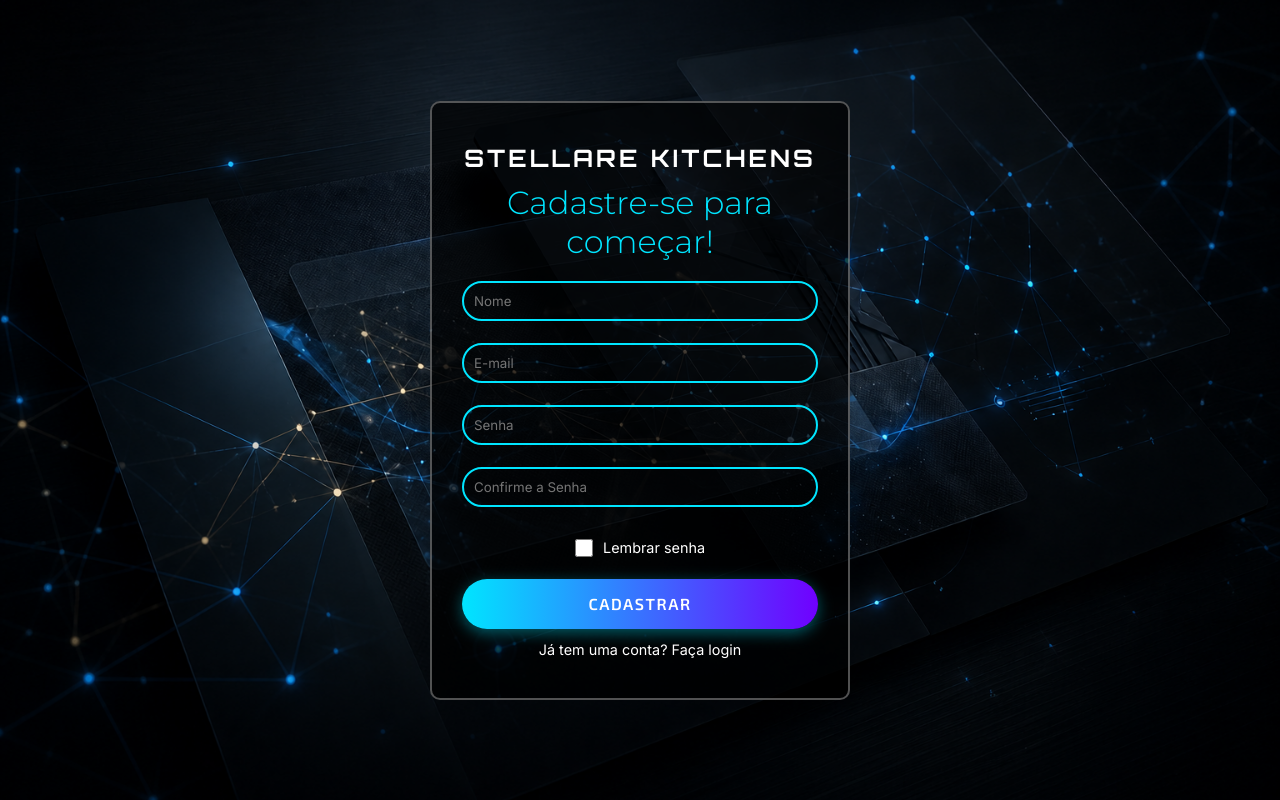
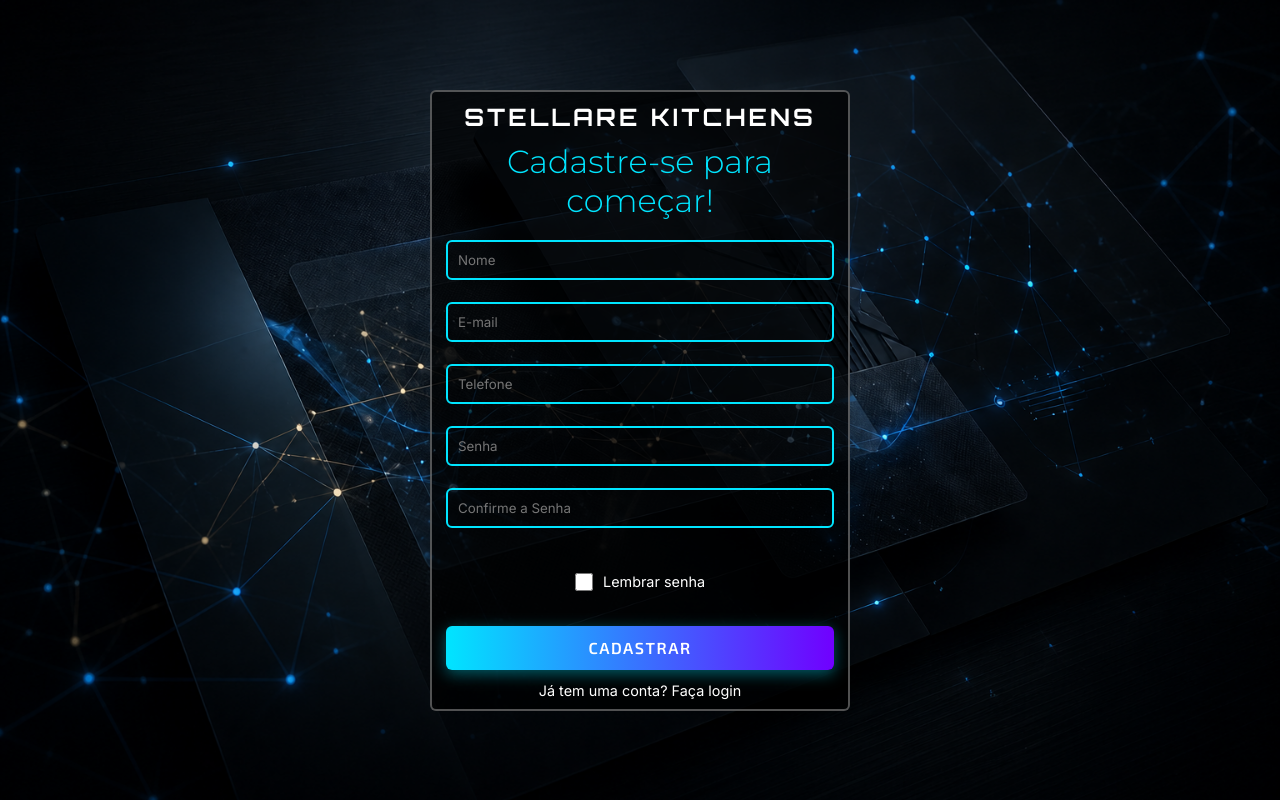
Before and after one commit to W1ll-Amorim/Sistema_agendamento, a FastAPI app: page /cadastro in a window 1280 px wide. Run offline with FastAPI, Linux system fonts and the light colour scheme.

Commit message:
UX: visual e campo telefone na página de cadastro

```diff
--- a/static/css/style.css
+++ b/static/css/style.css
@@ -83,7 +83,7 @@ main {
 .user-avatar {
     width: 36px;
     height: 36px;
-    border-radius: 50%;
+    border-radius: 12%;
     background: linear-gradient(135deg, #00E5FF, #7000FF);
     display: flex;
     align-items: center;
@@ -135,9 +135,9 @@ main {
 .login_box {
     max-width: 420px;
     width: 100%;
-    padding: 40px 30px;
+    padding: 10px 14px;
     background: rgba(0, 0, 0, 0.7);
-    border-radius: 10px;
+    border-radius: 6px;
     border: 2px solid rgba(161, 161, 161, 0.5);
 }
 
@@ -166,7 +166,7 @@ input {
     padding: 10px;
     width: 100%;
     margin-bottom: 4px;
-    border-radius: 25px;
+    border-radius: 6px;
     border: 2px solid #00E5FF;
     background: transparent;
     color: white;
@@ -198,8 +198,8 @@ input[type="submit"] {
     justify-content: center;
     align-items: center;
     width: 100%;
-    height: 50px;
-    border-radius: 25px;
+    height: 44px;
+    border-radius: 6px;
     border: none;
     margin-top: 12px;
     margin-bottom: 12px;
@@ -258,7 +258,7 @@ form {
     margin: 0;
     cursor: pointer;
     width: 18px;
-    height: 18px;
+    height: 44px;
     flex-shrink: 0;
 }
 
@@ -273,9 +273,9 @@ form {
 .cadastro_box {
     max-width: 420px;
     width: 100%;
-    padding: 40px 30px;
+    padding: 10px 14px;
     background: rgba(0, 0, 0, 0.7);
-    border-radius: 10px;
+    border-radius: 6px;
     border: 2px solid rgba(161, 161, 161, 0.5);
 }
 
--- a/templates/cadastro.html
+++ b/templates/cadastro.html
@@ -15,9 +15,8 @@
     <h3>Cadastre-se para começar!</h3>
 
     <input type="text" id="nome" name="nome" placeholder="Nome" required><br>
-
     <input type="email" id="email" name="email" placeholder="E-mail" required><br>
-
+    <input type="telefone" id="telefone" name="telefone" placeholder="Telefone" required><br>
     <input type="password" id="senha" name="senha" placeholder="Senha" required><br>
 
     <input type="password" id="confirmar_senha" name="confirmar_senha" placeholder="Confirme a Senha" required><br>
```
